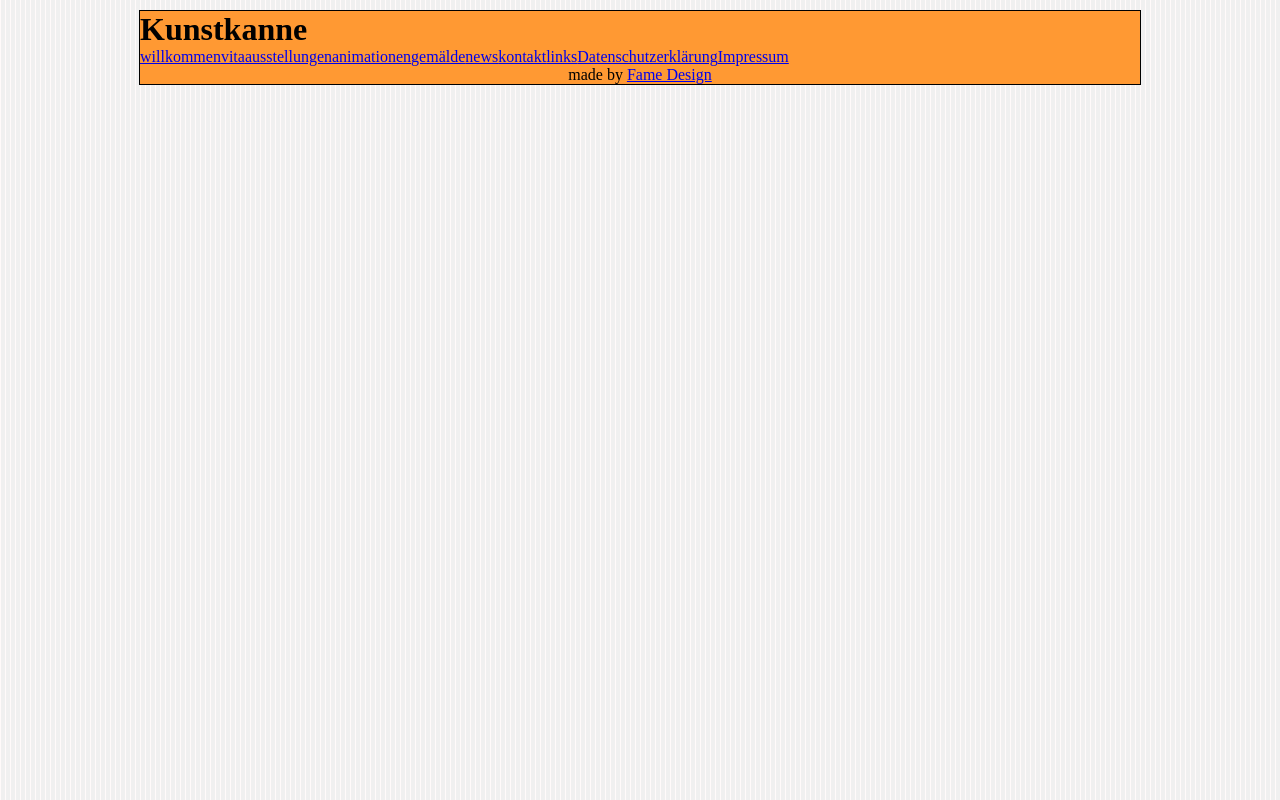
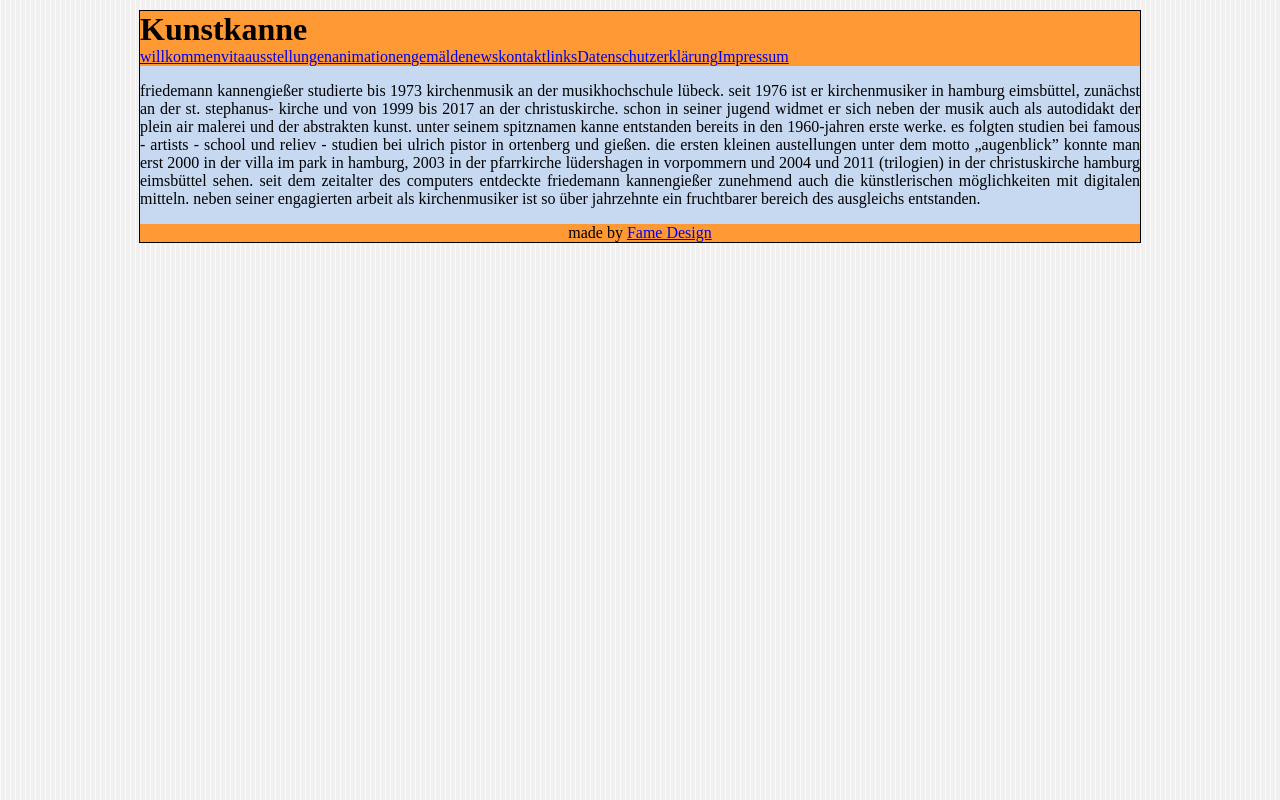
Before and after one commit to fame-design/kunstkanne, a Nuxt app: page /vita in a window 1280 px wide. Built offline with nearby package versions, Linux system fonts and the light colour scheme.

Commit message:
add vita

```diff
--- /dev/null
+++ b/pages/vita.vue
@@ -0,0 +1,34 @@
+<template>
+  <main>
+    <p>
+      friedemann kannengießer studierte bis
+      1973 kirchenmusik an der musikhochschule lübeck. seit 1976 ist er
+      kirchenmusiker in hamburg eimsbüttel, zunächst an der st. stephanus-
+      kirche und von 1999 bis 2017 an der christuskirche. schon in seiner jugend
+      widmet er sich neben der musik auch als autodidakt der plein&nbsp;air
+      malerei und der abstrakten kunst. unter seinem spitznamen kanne
+      entstanden bereits in den 1960-jahren erste werke. es folgten studien
+      bei famous - artists - school und reliev - studien bei ulrich pistor in
+      ortenberg und gießen. die ersten kleinen austellungen unter dem motto
+      „augenblick” konnte man erst 2000 in der villa im park in hamburg, 2003
+      in der pfarrkirche lüdershagen in vorpommern und 2004 und 2011
+      (trilogien) in der christuskirche hamburg eimsbüttel sehen. seit dem
+      zeitalter des computers entdeckte friedemann kannengießer zunehmend auch
+      die künstlerischen möglichkeiten mit digitalen mitteln. neben seiner
+      engagierten arbeit als kirchenmusiker ist so über jahrzehnte ein
+      fruchtbarer bereich des ausgleichs entstanden.
+    </p>
+  </main>
+</template>
+
+<script>
+export default {
+  name: "vita"
+}
+</script>
+
+<style scoped>
+  p {
+    text-align: justify;
+  }
+</style>
```
